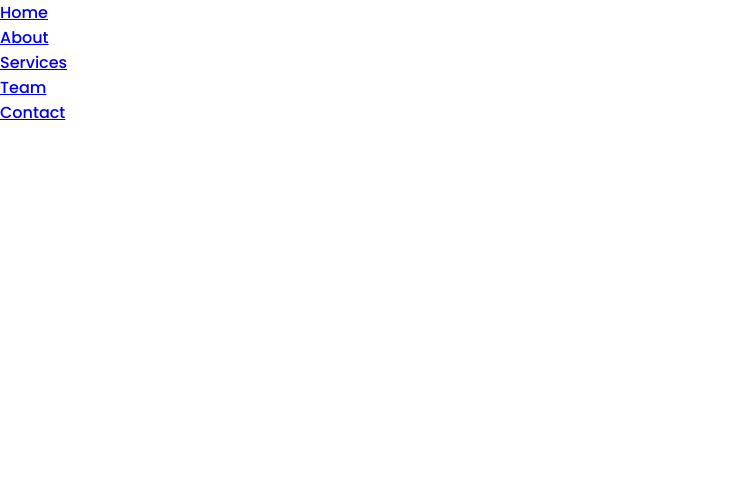
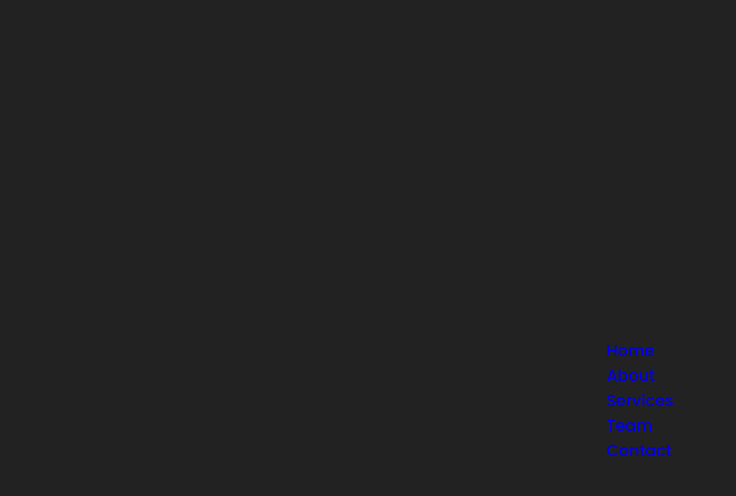
Before and after one commit to Linh777GKOG/CSS_Menu_Hover_Effects, a plain HTML site: page index.html in a window 1280 px wide. Shown: the whole page, without its empty margins (0-736 px from the left). Drawn offline with Linux system fonts and the light colour scheme.

Commit message:
check point

```diff
--- a/style.css
+++ b/style.css
@@ -6,3 +6,30 @@
   box-sizing: border-box;
   font-family: "Poppins", sans-serif;
 }
+
+section {
+  position: relative;
+  width: 100%;
+  height: 100vh;
+  display: flex;
+  justify-content: center;
+  align-items: center;
+  background: #222;
+  overflow: hidden;
+}
+
+ul {
+  position: relative;
+  display: flex;
+  flex-direction: column;
+}
+
+ul li {
+  list-style: none;
+}
+
+ul li a {
+  position: relative;
+  display: block;
+  text-decoration: none;
+}
```
